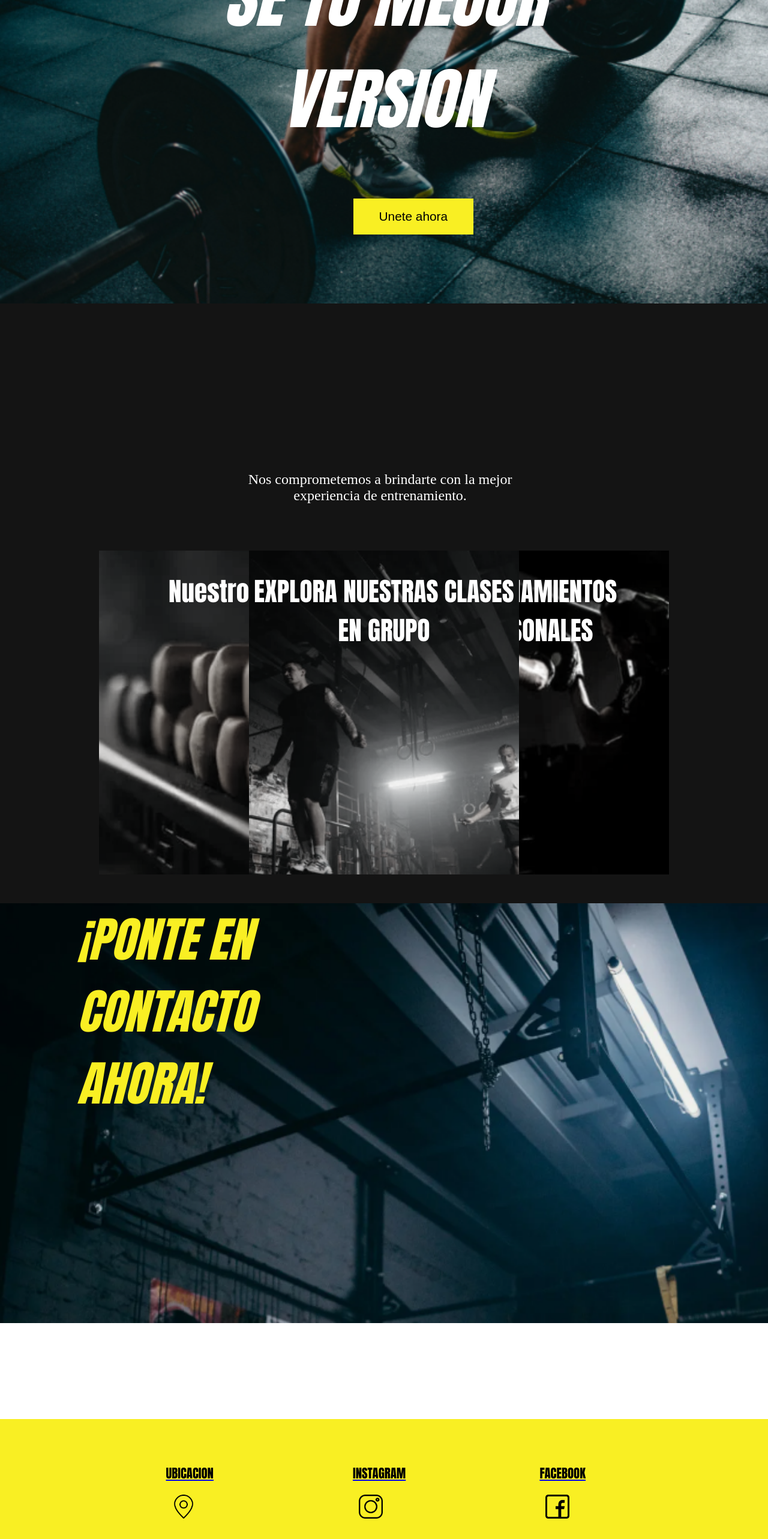
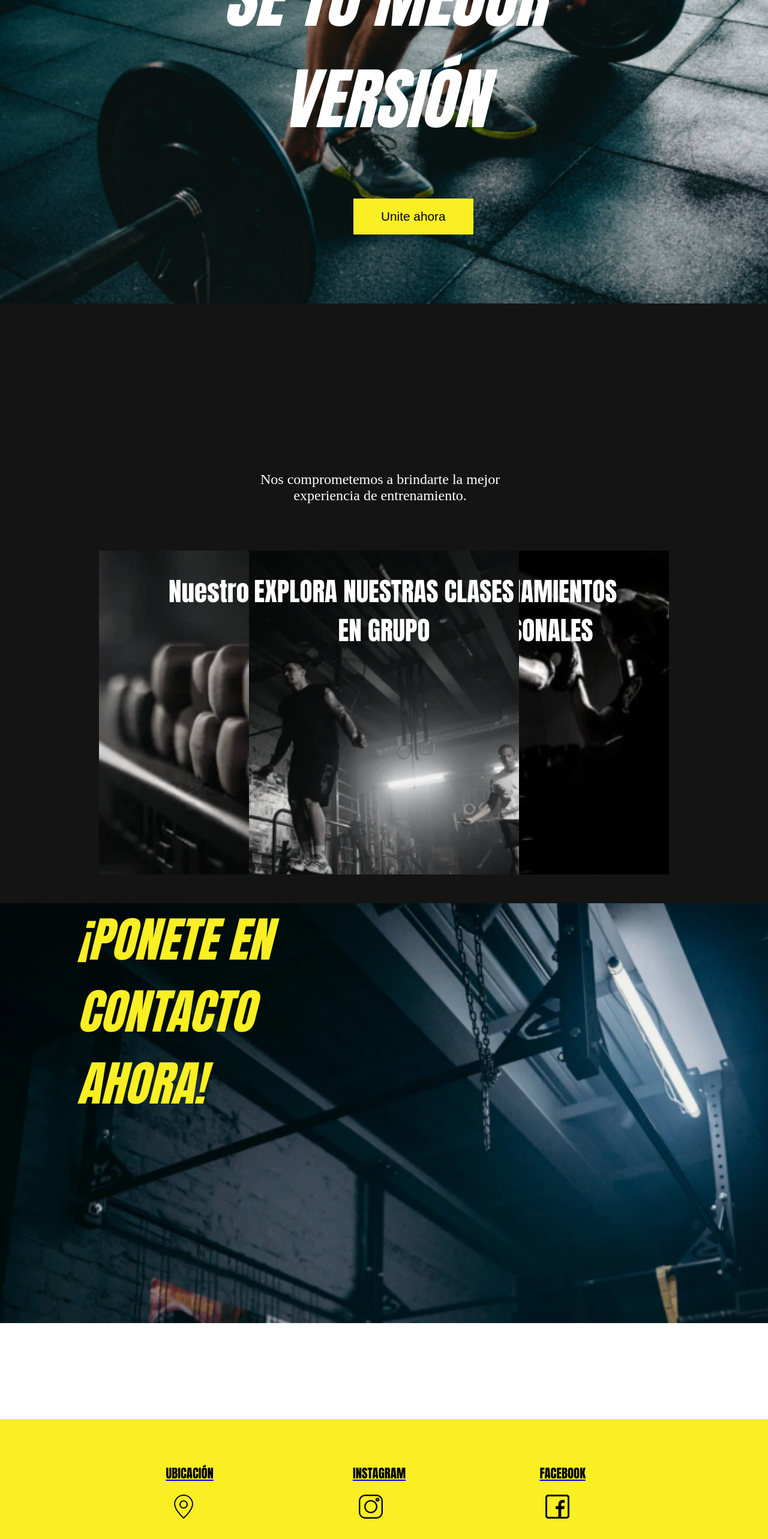
Before and after one commit to NickMiras2024/pagina-gym-3, a React (Vite) app: page / in a window 1280 px wide. Shown: the part 194-2760 px from the top of the page at 60% size. Built offline with nearby package versions, Linux system fonts and the light colour scheme.

Commit message:
Update paginaSentral.jsx

```diff
--- a/src/components/paginaSentral.jsx
+++ b/src/components/paginaSentral.jsx
@@ -46,13 +46,13 @@ function PagCent({ text }) {
           getI ? <Registrarse1 /> : <></>
         }
 
-        <h1 className='h1'>Sé tu mejor version</h1>
-        <button className='btn1' onClick={() => { window.location.href = 'https://www.instagram.com/' }}>Unete ahora</button>
+        <h1 className='h1'>Sé tu mejor versión</h1>
+        <button className='btn1' onClick={() => { window.location.href = 'https://www.instagram.com/' }}>Unite ahora</button>
       </div>
 
       <div className='bloque2'>
         {/* <h2 className='h2' >Qué ofrecemos?</h2> */}
-        <p className='p1'>Nos comprometemos a brindarte con la mejor experiencia de entrenamiento.</p>
+        <p className='p1'>Nos comprometemos a brindarte la mejor experiencia de entrenamiento.</p>
         <div className='contCards'>
           <Cards c={"card1"} cont={"Nuestro Gym"} id={1} />
           <Cards c={"card2"} cont={"EXPLORA NUESTRAS CLASES EN GRUPO"} id={1} />
@@ -61,9 +61,9 @@ function PagCent({ text }) {
       </div>
 
       <div className='bloque3'>
-        <h3 className='h3'>¡Ponte en contacto ahora!</h3>
+        <h3 className='h3'>¡Ponete en contacto ahora!</h3>
         <div className='fotter'>
-          <Info dt={'ubicacion'} id={3} dt2={ubicacion} redireccion={'https://www.google.com/maps/place/Av.+7+481,+B1906+Tolosa,+Provincia+de+Buenos+Aires/@-34.8963999,-57.9742746,21z/data=!4m6!3m5!1s0x95a2e7a7f58afe6b:0x76619725740dfe9c!8m2!3d-34.8963761!4d-57.9742467!16s%2Fg%2F11rg5_k0q9!5m1!1e2?entry=ttu'} />
+          <Info dt={'ubicación'} id={3} dt2={ubicacion} redireccion={'https://www.google.com/maps/place/Av.+7+481,+B1906+Tolosa,+Provincia+de+Buenos+Aires/@-34.8963999,-57.9742746,21z/data=!4m6!3m5!1s0x95a2e7a7f58afe6b:0x76619725740dfe9c!8m2!3d-34.8963761!4d-57.9742467!16s%2Fg%2F11rg5_k0q9!5m1!1e2?entry=ttu'} />
           <Info dt={'Instagram'} id={4} dt2={insta} redireccion={'https://www.instagram.com/'} />
           <Info dt={'Facebook'} id={5} dt2={face} redireccion={'https://www.facebook.com/'} />
 
```
